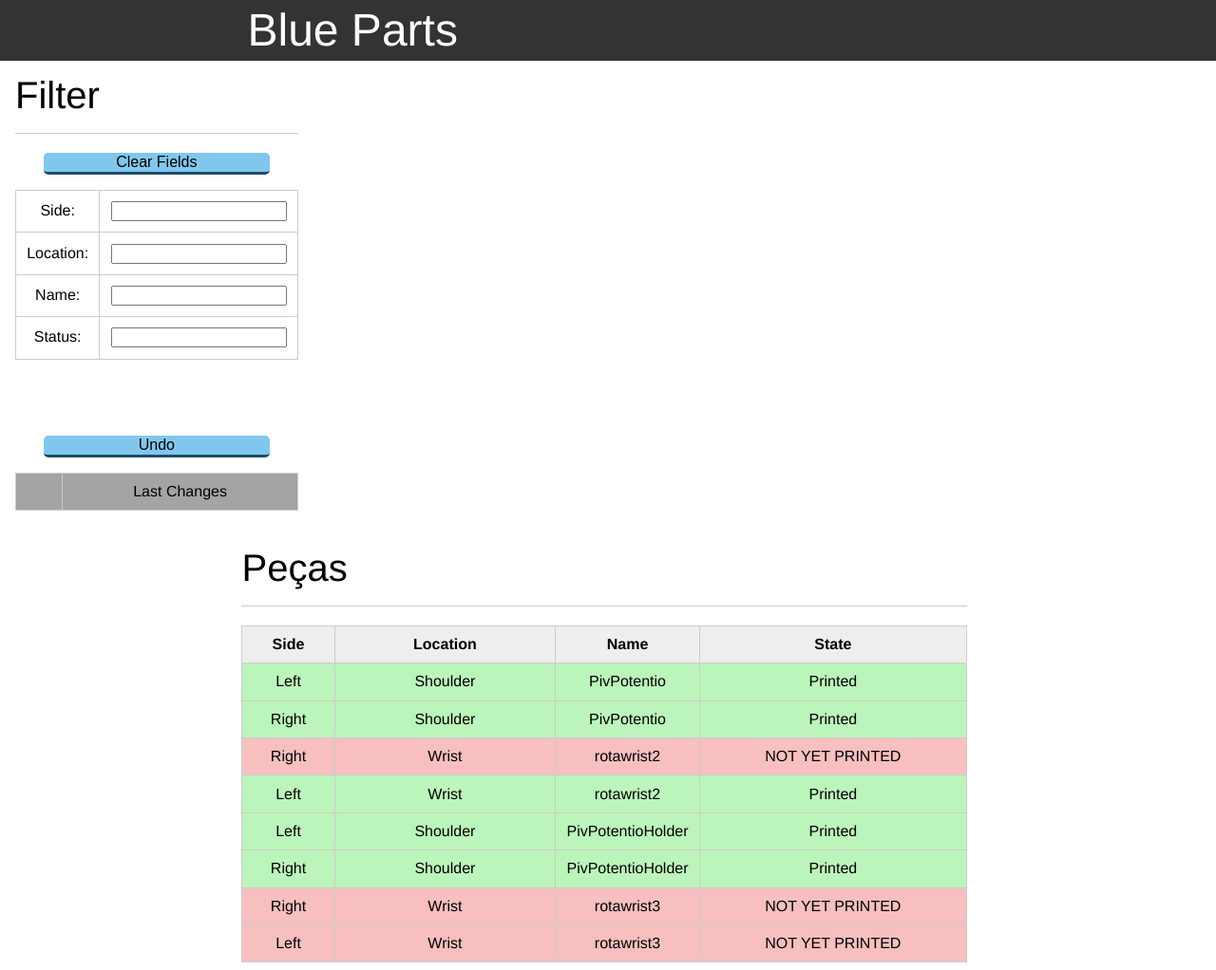
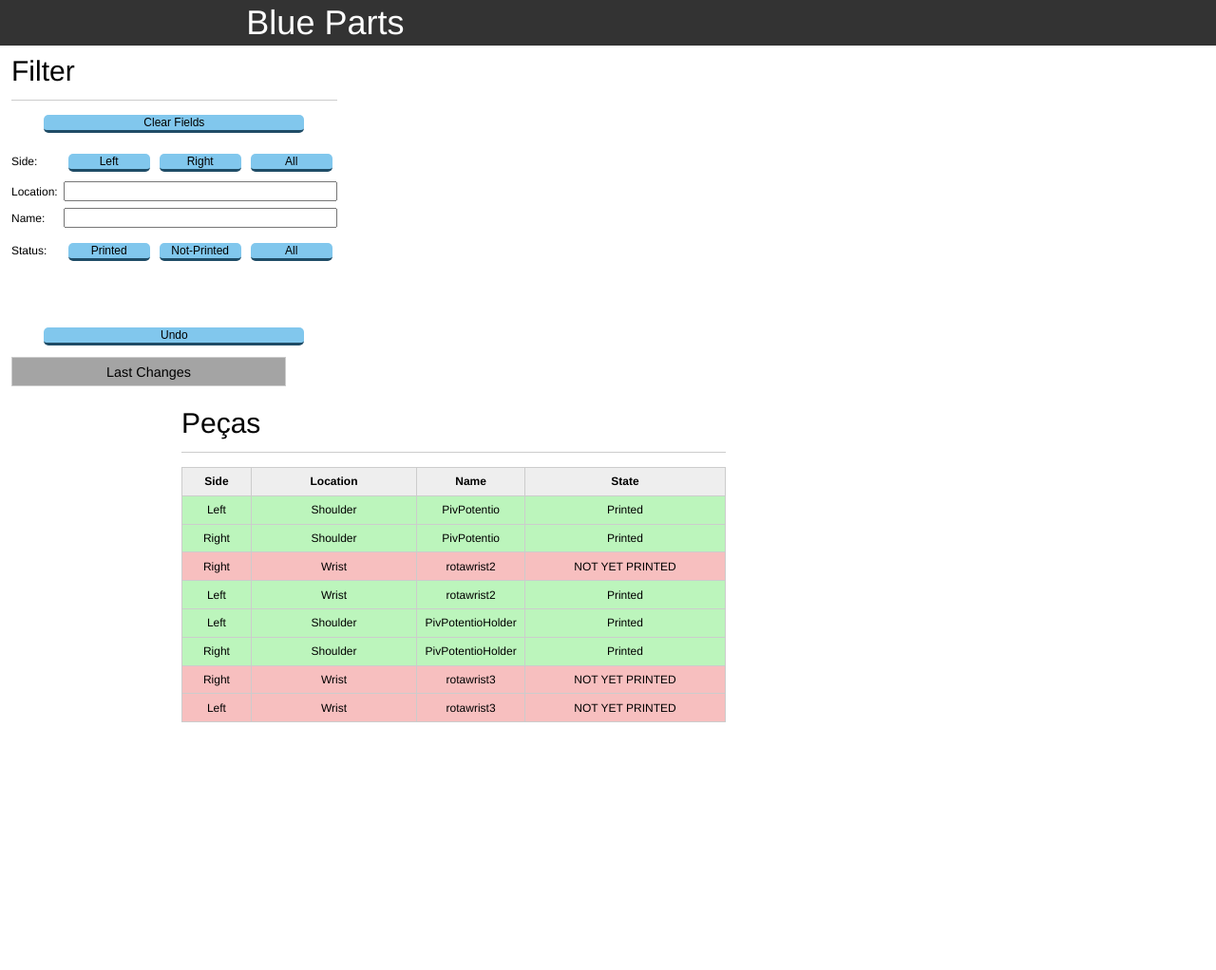
Before and after one commit to AlexandreMPDias/BluePartsWebsite, a PHP site: page / in a window 1280 px wide. Shown: the whole page at 95% size. After the commit the page ends 761 px from the top, so only its background shows below. Run offline with PHP 8.4, Linux system fonts and the light colour scheme.

Commit message:
Fixed Filter

```diff
--- a/css/filter.css
+++ b/css/filter.css
@@ -7,13 +7,15 @@
 }
 
 #filter-table{
-    border-collapse: collapse;
+    max-width: inherit;
+    width: 100%;
     padding-top: 0.5em;
 }
 
 .filter-row{
-    margin-top: 0.5em;
-    padding-top: 0.5;
+    margin-top: 1.5em;
+    margin-bottom: 1.5em;
+    padding-top: 1.5em;
 }
 
 #clear-filter{
@@ -25,18 +27,24 @@
     display:none;
 }
 
-.invisible-side{
-    display:none;
+.pressed{
+    background-color: lightcoral;
 }
 
-.invisible-location{
-    display:none;
+.filter_button{
+    outline:none;
+    width: 90%;
 }
 
-.invisible-name{
-    display:none;
+.filterTd{
+    width: 8em;
 }
 
-.invisible-status{
-    display:none;
+.filterInput{
+    width: 100%;
+    margin-bottom: 0.5em;
 }
+
+.filterLineTitle{
+    padding-right: 0.5em;
+}
--- a/css/history.css
+++ b/css/history.css
@@ -1,11 +1,17 @@
+
+#history-table{
+    font-size: 1.2em;
+    border: 1px double #ccc;
+}
 
 #history_header_numbers{
     min-width: 3em;
 }
 
 #history_last_change{
-    min-width: 15em;
+    min-width: 20em;
     column-span: 2;
+    padding: 0.5em 0;
 }
 
 #history-thead{
@@ -20,7 +26,23 @@
     background-color: white;
 }
 
+#history_last_change{
+    border: 1px double #ccc;
+    text-align: center;
+}
+
 #history-undo{
     margin-top: 5em;
     margin-bottom: -1em;
 }
+
+.history_position{
+    border: 1px double #ccc;
+    text-align: center;
+    padding: 0.5em 1em;
+}
+
+.history_change{
+    border: 1px double #ccc;
+    padding: 0em 1em;
+}
--- /dev/null
+++ b/css/parttable.css
@@ -0,0 +1,46 @@
+#bodyandheader-part-table{
+	width: 100%;
+	margin-bottom : .5em;
+}
+
+.part{
+	cursor: pointer;
+	white-space: nowrap;
+	user-select: none;
+    -webkit-user-select: none; /* Chrome/Safari */
+    -moz-user-select: none; /* Firefox */
+    -ms-user-select: none; /* IE10+ */
+    border: 1px double rgb(204, 204, 204);
+}
+
+.side{
+    padding: .7em;
+	margin: 0;
+	border: 1px double #ccc;
+	text-align: center;
+    width: 10em;
+}
+
+.location{
+    padding: .7em;
+	margin: 0;
+	border: 1px double #ccc;
+	text-align: center;
+    width: 30em;
+}
+
+.name{
+    padding: .7em;
+	margin: 0;
+	border: 1px double #ccc;
+	text-align: center;
+    width: auto;
+}
+
+.state{
+    padding: .7em;
+	margin: 0;
+	border: 1px double #ccc;
+	text-align: center;
+    width: 30em;
+}
--- a/css/style.css
+++ b/css/style.css
@@ -4,7 +4,7 @@
 
 body{
 	font-family: "Helvetica Neue", "Helvetica", Helvetica, Arial, sans-serif;
-	font-size: 16px;
+	font-size: 12px;
 }
 
 header{
@@ -46,53 +46,19 @@ section h2{
 	margin-bottom: 0.5em;
 }
 
-table{
-	width: 100%;
-	margin-bottom : .5em;
-}
-
 label{
 	color: #555;
 	display: block;
 	margin-bottom: .2em;
 }
 
-td, th {
-	padding: .7em;
+th{
+    padding: .7em;
 	margin: 0;
 	border: 1px double #ccc;
 	text-align: center;
-}
-
-th{
 	font-weight: bold;
 	background-color: #EEE;
-}
-
-.part{
-	cursor: pointer;
-	white-space: nowrap;
-	user-select: none;
-    -webkit-user-select: none; /* Chrome/Safari */
-    -moz-user-select: none; /* Firefox */
-    -ms-user-select: none; /* IE10+ */
-    border: 1px double rgb(204, 204, 204);
-}
-
-.side{
-    width: 10em;
-}
-
-.location{
-    width: 30em;
-}
-
-.name{
-    width: auto;
-}
-
-.state{
-    width: 30em;
 }
 
 button{
--- a/index.html
+++ b/index.html
@@ -11,6 +11,7 @@
         <link rel="stylesheet" type="text/css" href="css/animation.css">
         <link rel="stylesheet" type="text/css" href="css/history.css">
         <link rel="stylesheet" type="text/css" href="css/filter.css">
+        <link rel="stylesheet" type="text/css" href="css/parttable.css">
 
     </head>
     <body>
@@ -23,30 +24,17 @@
                 <h2 id="filter-title">Filter</h2>
                 <button id="clear-filter">Clear Fields</button>
                 <table id="filter_table">
-                    <tr class="filter-row" id="filter_side_tr">
-                        <td>Side:</td>
-                        <td><input type="text" name="filtro" id="filter_side"></input></td>
-                    </tr>
-                    <tr class="filter-row" id="filter_location_tr">
-                        <td>Location:</td>
-                        <td><input type="text" name="filtro" id="filter_location"></input></td>
-                    </tr>
-                    <tr class="filter-row" id="filter_name_tr">
-                        <td>Name:</td>
-                        <td><input type="text" name="filtro" id="filter_name"></input></td>
-                    </tr>
-                    <tr class="filter-row" id="filter_status_tr">
-                        <td>Status:</td>
-                        <td><input type="text" name="filtro" id="filter_status"></input></td>
-                    </tr>
+                    <tr class="filter-row" id="filter_side_tr"></tr>
+                    <tr class="filter-row" id="filter_location_tr"></tr>
+                    <tr class="filter-row" id="filter_name_tr"></tr>
+                    <tr class="filter-row" id="filter_status_tr"></tr>
                 </table>
                 <button id="history-undo">Undo</button>
                 <section>
                     <table id="history-table">
                         <thead id="history-thead">
                             <tr>
-                                <td id="history_header_numbers"></td>
-                                <td id="history_last_change">Last Changes</id>
+                                <td colspan=2 id="history_last_change">Last Changes</td>
                             </tr>
                         </thead>
                         <tbody id="history">
@@ -57,7 +45,7 @@
         <nav id="left-body">
             <section class="container">
                 <h2>Peças</h2>
-                    <table>
+                    <table id="bodyandheader-part-table">
                         <thead>
                             <tr>
                                 <th>Side</th>
@@ -124,6 +112,8 @@
     <script language="JavaScript" type="text/javascript" src="js/ChangesHistory.js"></script>
     <script language="JavaScript" type="text/javascript" src="js/Table.js"></script>
     <script language="JavaScript" type="text/javascript" src="js/undoButton.js"></script>
-    <script language="JavaScript" type="text/javascript" src="js/Filter.js"></script>
+    <script language="JavaScript" type="text/javascript" src="js/Filter/ButtonFields.js"></script>
+    <script language="JavaScript" type="text/javascript" src="js/Filter/filterCreator.js"></script>
+    <script language="JavaScript" type="text/javascript" src="js/Filter/Filter.js"></script>
     <script language="JavaScript" type="text/javascript" src="js/clickTable.js"></script>
 </html>
--- a/js/ChangesHistory.js
+++ b/js/ChangesHistory.js
@@ -59,8 +59,8 @@ class ChangesHistory{
         let td_part = tr.insertCell(1);
 
         tr.classList.add('history_entry');
-        td_pos.classList.add('position');
-        td_part.classList.add('change');
+        td_pos.classList.add('history_position');
+        td_part.classList.add('history_change');
 
         td_part.textContent = part.id ;
         td_pos.textContent = this._queue.length;
@@ -79,7 +79,7 @@ class ChangesHistory{
         let array = this._table.querySelectorAll('.history_entry');
         for(var i = 0; i < array.length; i++){
             let elem = array[i];
-            let pos = elem.querySelector('.position');
+            let pos = elem.querySelector('.history_position');
             pos.textContent = i + 1;
         }
     }
--- a/js/Filter.js
+++ b/js/Filter/Filter.js
@@ -74,10 +74,10 @@ class Wrap{
 class Filter {
     constructor() {
       let S = document.querySelector.bind(document);
-      this._side = new Wrap(S('#filter_side'), 'side');
+      this._side = new Wrap(S('#filter_side_tr'), 'side');
       this._location = new Wrap(S('#filter_location'), 'location');
       this._name = new Wrap(S('#filter_name'), 'name');
-      this._status = new Wrap(S('#filter_status'), 'status');
+      this._status = new Wrap(S('#filter_status_tr'), 'status');
       this._invCheck = [];
       for(let i = 0; i < pTable.parts.length; i++){
           this._invCheck.push(new InvisibleCheck());
@@ -90,11 +90,11 @@ class Filter {
             for(let i = 0; i < pTable.parts.length; i++){
                 let part = new Part(pTable.parts[i]);
                 part.unhide();
-                //this._invCheck[i].reset();
+                this._invCheck[i].reset();
             }
         }
         else{
-            /*
+
             for(let i = 0; i < pTable.parts.length; i++){
                 let part = new Part(pTable.parts[i]);
                 let regExp = new RegExp(wrap.filter.value, 'i');
@@ -107,8 +107,8 @@ class Filter {
                         part.unhide();
                     }
                 }
-            }*/
-
+            }
+            /*
             console.log("Not all Fields are Clear");
             for(let i = 0; i < pTable.parts.length; i++){
                 let part = new Part(pTable.parts[i]);
@@ -120,7 +120,7 @@ class Filter {
                 else{
                     part.hide();
                 }
-            }
+            }*/
 
         }
     }
@@ -162,10 +162,10 @@ class Filter {
     }
 
     _addAllEvents(){
-        this._addEventListener(this._side);
+        //this._addEventListener(this._side);
         this._addEventListener(this._location);
         this._addEventListener(this._name);
-        this._addEventListener(this._status);
+        //this._addEventListener(this._status);
     }
 
     _isClear(wrap){
--- /dev/null
+++ b/js/Filter/filterCreator.js
@@ -0,0 +1,22 @@
+let buttonFields = new ButtonFields();
+buttonFields.create('Side','filter_side_tr','Left','Right','All');
+
+document.querySelector('#filter_location_tr').innerHTML = `
+    <td class="filterLineTitle">Location:</td>
+    <td colspan=3  class=\"filterTd\"><input class="filterInput" type="text" name="filtro" id="filter_location"></td>
+`;
+
+document.querySelector('#filter_name_tr').innerHTML = `
+    <td class="filterLineTitle">Name:</td>
+    <td colspan=3 class=\"filterTd\"><input class="filterInput" type="text" name="filtro" id="filter_name"></td>
+`;
+
+buttonFields.create('Status', 'filter_status_tr', 'Printed','Not-Printed','All');
+
+
+document.querySelector('#filter_table').addEventListener('click',function(event){
+    let regex = event.target.id.split('_');
+    if(regex.length == 3 && regex[2] == 'button'){
+        buttonFields.switchState(regex[0],event.target);
+    }
+});
```
Also changed, not shown: js/Filter/ButtonFields.js (added, +89 -0 lines).
